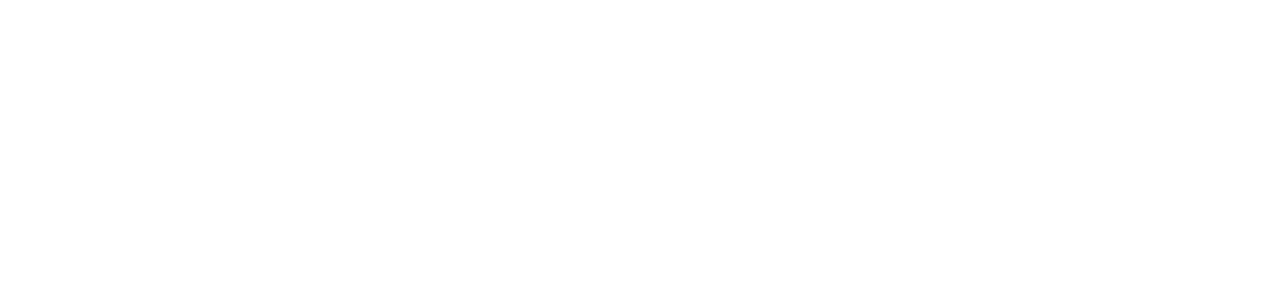
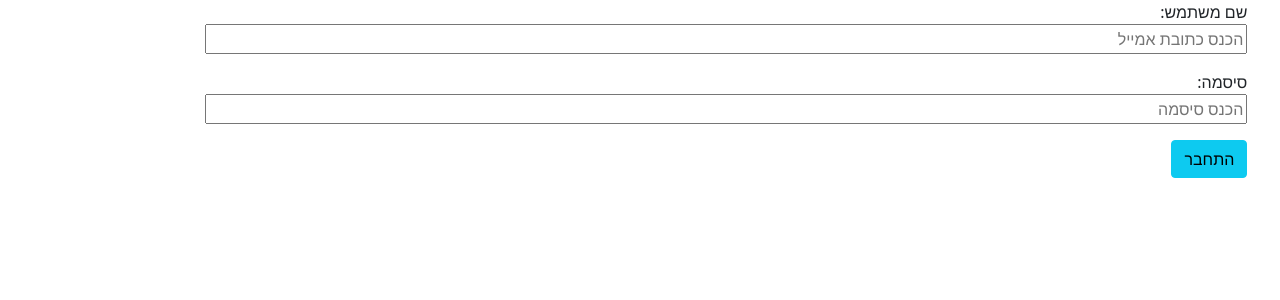
Before and after one commit to Ayala-Cohen/MagazineFrontend, a React (Create React App) app: page / in a window 1280 px wide. Shown: the top 300 px of the page. Built offline with nearby package versions, Linux system fonts and the light colour scheme.

Commit message:
login component + middleware

```diff
--- a/package.json
+++ b/package.json
@@ -15,6 +15,7 @@
     "react-router-dom": "^5.2.0",
     "react-scripts": "4.0.3",
     "redux": "^4.1.0",
+    "universal-cookie": "^4.0.4",
     "web-vitals": "^1.1.2"
   },
   "scripts": {
--- a/src/App.js
+++ b/src/App.js
@@ -1,11 +1,18 @@
-import logo from './logo.svg';
 import './App.css';
 import 'bootstrap/dist/css/bootstrap.min.css'
+import store from './redux/store'
+import { Provider } from 'react-redux'
+
+import LogIn from './components/log-in/log-in'
+
 
 
 function App() {
   return (
     <>
+      <Provider store={store}>
+        <LogIn></LogIn>
+      </Provider>
     </>
   );
 }
--- a/src/components/log-in/log-in.js
+++ b/src/components/log-in/log-in.js
@@ -1,10 +1,41 @@
-import React from 'react'
+import React, { useRef } from 'react'
+import { connect } from 'react-redux'
+import Cookies from 'universal-cookie'
+import actions from '../../redux/action'
 
-function LogIn() {
+function LogIn(props) {
+
+    const refToPassword = useRef()
+    const refToUserName = useRef()
+    const cookies = new Cookies()
+
+    const logIn = () => {
+        let userName = refToUserName.current.value
+        let password = refToPassword.current.value
+        let token = cookies.get('token')
+        props.checkAuth({ userName: userName, password: password, token: token })
+    }
     return (
         <>
+            <div className="container col-10">
+                <div style={{ margin: "auto" }}>
+                    <div className="form-group mb-3">
+                        <label className="form-row">שם משתמש:</label>
+                        <input type="email" placeholder="הכנס כתובת אמייל" className="col-12" ref={refToUserName} />
+                    </div>
+                    <div className="form-group mb-3">
+                        <label className="form-row">סיסמה:</label>
+                        <input type="password" placeholder="הכנס סיסמה" className="col-12" ref={refToPassword} />
+                    </div>
+                    <button onClick={logIn} className="btn btn-info">התחבר</button><br />
+                </div>
+            </div>
         </>
     )
 }
 
-export default LogIn
+const mapDispatchToProps = (dispatch) => {
+    return { checkAuth: (user) => { dispatch(actions.checkAuth(user)) } }
+}
+
+export default connect(null, mapDispatchToProps)(LogIn)
--- a/src/index.css
+++ b/src/index.css
@@ -5,6 +5,7 @@ body {
     sans-serif;
   -webkit-font-smoothing: antialiased;
   -moz-osx-font-smoothing: grayscale;
+  direction: rtl;
 }
 
 code {
--- a/src/redux/middleware/userCrud.js
+++ b/src/redux/middleware/userCrud.js
@@ -1,11 +1,17 @@
 import actions from '../action'
 
-export const SetUser = ({ disaptch, getState }) => next => action => {
-    if (action.type == 'SET_USER') {
-        let url = "http://localhost:3001/"
-        fetch(url, { method: 'GET' })
+export const setUser = ({ disaptch, getState }) => next => action => {
+    if (action.type == 'CHECK_AUTH') {
+        let url = `http://localhost:3001/checkAuth/${action.payload.userName}/${action.payload.password}`
+        fetch(url, {
+            method: 'GET',
+            headers: {
+                'authorization': action.payload.token
+            }
+        })
             .then(response => response.json())
-            .then(result => console.log(resutl))
+            .then(result =>
+                disaptch(actions.setUser(result.user)))
             .catch(err => console.log(err))
     }
     return next(action)
--- /dev/null
+++ b/src/redux/reducers/user.js
@@ -0,0 +1,18 @@
+import produce from "immer";
+import createReducer from '../reducerUtils'
+
+const initalState = {
+    user: {}
+}
+
+const userFunctions = {
+    setUser(state, action) {
+        state.user = action.payload
+    }
+}
+
+const reducer = produce((state, action) => {
+    createReducer(state, action, userFunctions)
+}, initalState)
+
+export default reducer
--- a/src/redux/store.js
+++ b/src/redux/store.js
@@ -1,9 +1,13 @@
-import {combineReducer, createStore} from 'redux'
+import { applyMiddleware, combineReducers, createStore } from 'redux'
 import magazine from './reducers/magazine'
 import post from './reducers/post'
+import user from './reducers/user'
+import { setUser } from './middleware/userCrud'
 
-const reducer = combineReducer({magazine, post})
+const reducer = combineReducers({ magazine, post, user })
 
-const store = createStore(reducer)
+const store = createStore(reducer, applyMiddleware(
+    setUser
+))
 window.store = store
 export default store
```
